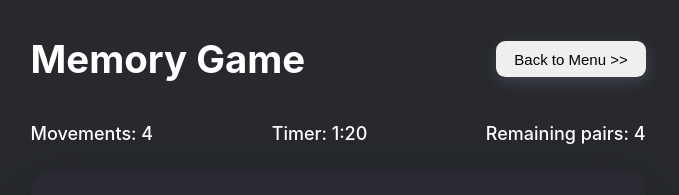
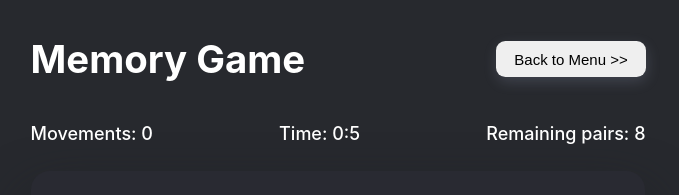
Before and after one commit to MaximoJSDev/Memory-Game, a React (Vite) app: page / in a window 1280 px wide. Shown: the top 195 px of the page, without its empty margins (302-981 px from the left). Built offline with nearby package versions, Linux system fonts and the light colour scheme.

Commit message:
Agrega los contadores del juego

```diff
--- a/src/App.jsx
+++ b/src/App.jsx
@@ -1,19 +1,30 @@
+import { useEffect, useState } from "react";
 import "./App.css";
+import Counters from "./components/Counters";
+import Header from "./components/Header";
 import Table from "./components/Table";
 
 function App() {
+  // Numero de cartas por dificultad (Cambiara con el menu)
+  const [numCards, setNumCards] = useState(Array.from({ length: 8 }));
+  const [movements, setMovements] = useState(0);
+  const [remainingPairs, setRemainingPairs] = useState(numCards.length);
+
+  useEffect(() => {
+    if (remainingPairs === 0) alert("You Wins");
+  }, [remainingPairs]);
+
   return (
     <main className="App">
-      <header className="header">
-        <h1 className="title">Memory Game</h1>
-        <button className="btn btn-menu">Back to Menu &gt;&gt;</button>
-      </header>
-      <div className="counter">
-        <span>Movements: 4</span>
-        <span>Timer: 1:20</span>
-        <span>Remaining pairs: 4</span>
-      </div>
-      <Table />
+      <Header />
+      <Counters movements={movements} remainingPairs={remainingPairs} />
+      <Table
+        numCards={numCards}
+        setMovements={setMovements}
+        movements={movements}
+        setRemainingPairs={setRemainingPairs}
+        remainingPairs={remainingPairs}
+      />
     </main>
   );
 }
--- /dev/null
+++ b/src/components/Counters.jsx
@@ -0,0 +1,35 @@
+import { useEffect, useState } from "react";
+
+function Counters({ movements, remainingPairs }) {
+  const [time, setTime] = useState({ s: 0, m: 0 });
+  var updatedS = time.s,
+    updatedM = time.m;
+
+  const run = () => {
+    if (updatedS === 60) {
+      updatedM++;
+      updatedS = 0;
+    }
+    updatedS++;
+    setTime({ s: updatedS, m: updatedM });
+  };
+
+  useEffect(() => {
+    let interval = setInterval(run, 1000);
+    return () => {
+      clearInterval(interval);
+    };
+  }, []);
+
+  return (
+    <div className="counter">
+      <span>Movements: {movements}</span>
+      <span>
+        Time: {time.m}:{time.s}
+      </span>
+      <span>Remaining pairs: {remainingPairs}</span>
+    </div>
+  );
+}
+
+export default Counters;
--- a/src/components/Table.jsx
+++ b/src/components/Table.jsx
@@ -1,9 +1,13 @@
 import { useEffect, useState } from "react";
 import Card from "./Card";
 
-function Table() {
-  // Numero de cartas por dificultad (Cambiara con el menu)
-  const [numCards, setNumCards] = useState(Array.from({ length: 8 }));
+function Table({
+  numCards,
+  setMovements,
+  movements,
+  setRemainingPairs,
+  remainingPairs,
+}) {
   // Cartas en Juego
   const [cards, setCards] = useState([]);
   // Pareja de cartas seleccionadas
@@ -12,8 +16,8 @@ function Table() {
   const shuffleCards = () => {
     // Cartas aleatorias
     for (let i = 1; i < numCards.length + 1; i++) {
-      setCards((current) =>
-        [
+      setCards(
+        (current) => [
           ...current,
           {
             id: i,
@@ -27,7 +31,7 @@ function Table() {
               i * 3
             }.png`,
           },
-        ].sort(() => 0.5 - Math.random())
+        ] //.sort(() => 0.5 - Math.random())
       );
     }
   };
@@ -44,12 +48,15 @@ function Table() {
     if (pairCards.length === 0) return;
     // Verifica si las parejas se han seleccionado
     if (pairCards[0]?.id !== undefined && pairCards[1]?.id !== undefined) {
+      setMovements(movements + 1);
       // Si las parejas no coinsiden ocultalas
       if (pairCards[0].id !== pairCards[1].id) {
         setTimeout(() => {
           pairCards[0].element.classList.remove("showCard");
           pairCards[1].element.classList.remove("showCard");
         }, 900);
+      } else {
+        setRemainingPairs(remainingPairs - 1);
       }
       setPairCards([]); // Reinicia la pareja
     }
```
